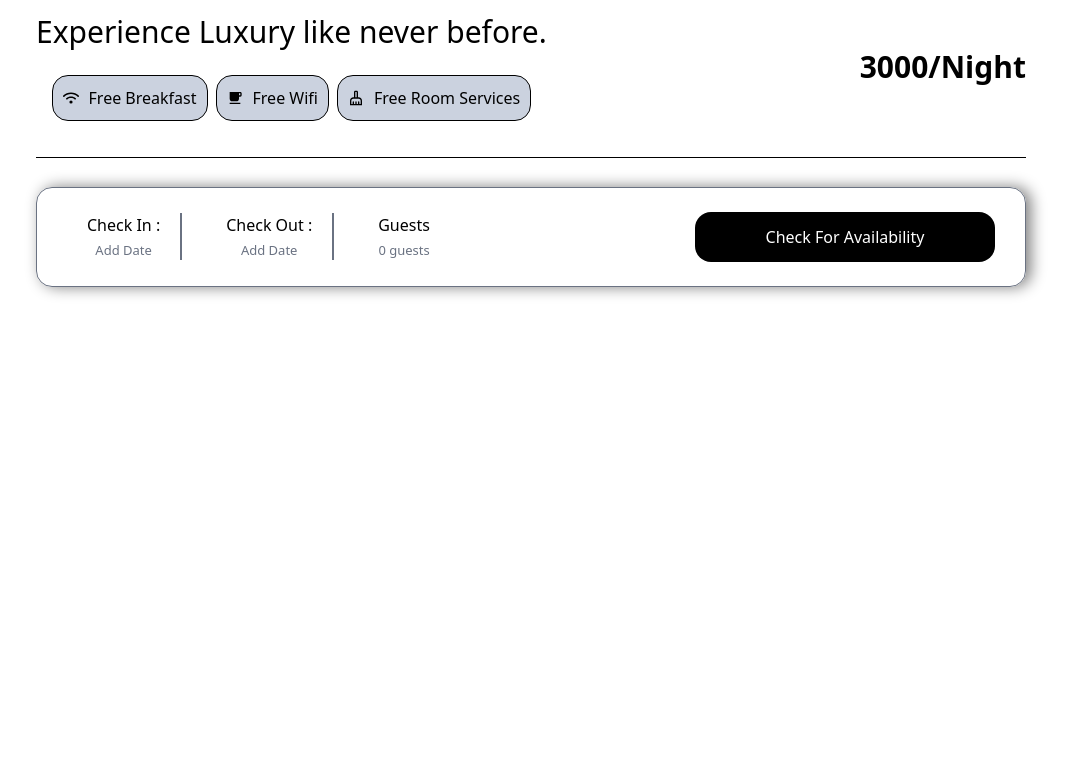
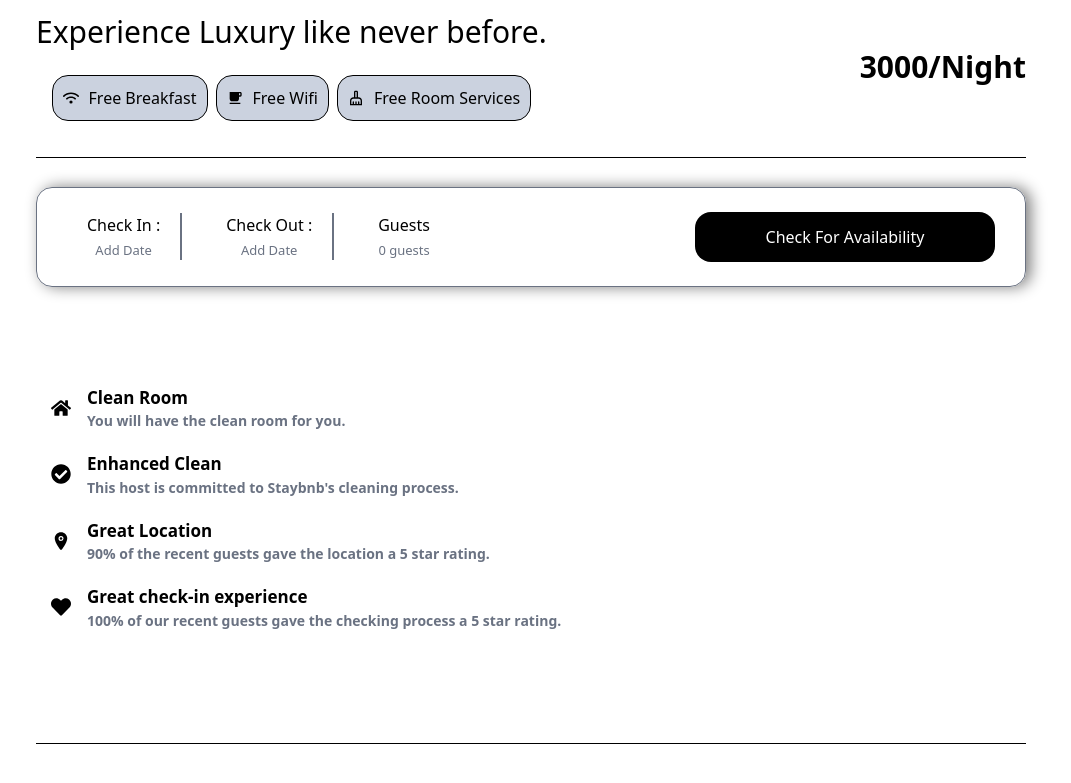
Before and after one commit to CodeExplorer4267/Hotel_booking, a React (Vite) app in the folder client/: page / in a window 1280 px wide. Shown: the part 565-1348 px from the top of the page, without its empty margins (109-1180 px from the left). Before the commit the page ends 982 px from the top, so only its background shows below. Built offline with nearby package versions, Linux system fonts and the light colour scheme; the HTML template or start-up script is replaced by a standard one.

Commit message:
commit14

```diff
--- a/client/src/component/Hotel_Details/Hotel_Detail.jsx
+++ b/client/src/component/Hotel_Details/Hotel_Detail.jsx
@@ -3,6 +3,10 @@ import { FaLocationDot } from "react-icons/fa6";
 import { FaWifi } from "react-icons/fa6";
 import { MdFreeBreakfast } from "react-icons/md";
 import { MdOutlineCleaningServices } from "react-icons/md";
+import { FaHome } from "react-icons/fa";
+import { FaCheckCircle } from "react-icons/fa";
+import { IoLocation } from "react-icons/io5";
+import { FaHeart } from "react-icons/fa";
 
 const Hotel_Detail = () => {
   return (
@@ -74,7 +78,7 @@ const Hotel_Detail = () => {
         </div>
         <hr className="text-grey w-[90%] h-[10px] my-[20px] mx-auto"/>
       </div>
-      <div className="middle_part flex flex-col items-center gap-5">
+      <div className="middle_part flex flex-col items-center gap-7">
         <div className="check w-[90%] h-[100px] border-1 border-gray-500 rounded-2xl p-[30px] flex justify-between items-center" style={{
           boxShadow:"5px 0px 15px gray"
         }}>
@@ -96,6 +100,39 @@ const Hotel_Detail = () => {
           <button className="h-[50px] w-[300px] rounded-2xl bg-black text-white">Check For Availability</button>
          </div>
         </div>
+        <div className="properties w-[100%] h-[400px] px-[70px] py-[70px]">
+          <div className="flex flex-col gap-5">
+             <div className="flex flex-row gap-4 items-center">
+                  <FaHome size={20}/>
+                <div className="flex flex-col gap-0.1">
+                   <p className="text-[17px] font-semibold">Clean Room</p>
+                   <p className="text-[14px] text-gray-500 font-semibold">You will have the clean room for you.</p>
+                </div>
+             </div>
+             <div className="flex flex-row gap-4 items-center">
+                  <FaCheckCircle size={20}/>
+                <div className="flex flex-col gap-0.1">
+                   <p className="text-[17px] font-semibold">Enhanced Clean</p>
+                   <p className="text-[14px] text-gray-500 font-semibold">This host is committed to Staybnb's cleaning process.</p>
+                </div>
+             </div>
+             <div className="flex flex-row gap-4 items-center">
+                  <IoLocation size={20}/>
+                <div className="flex flex-col gap-0.1">
+                   <p className="text-[17px] font-semibold">Great Location</p>
+                   <p className="text-[14px] text-gray-500 font-semibold">90% of the recent guests gave the location a 5 star rating.</p>
+                </div>
+             </div>
+             <div className="flex flex-row gap-4 items-center">
+                  <FaHeart size={20}/>
+                <div className="flex flex-col gap-0.1">
+                   <p className="text-[17px] font-semibold">Great check-in experience</p>
+                   <p className="text-[14px] text-gray-500 font-semibold">100% of our recent guests gave the checking process a 5 star rating.</p>
+                </div>
+             </div>
+          </div>
+        </div>
+        <hr className="text-grey w-[90%] h-[10px] mx-auto"/>
       </div>
     </div>
   );
```
